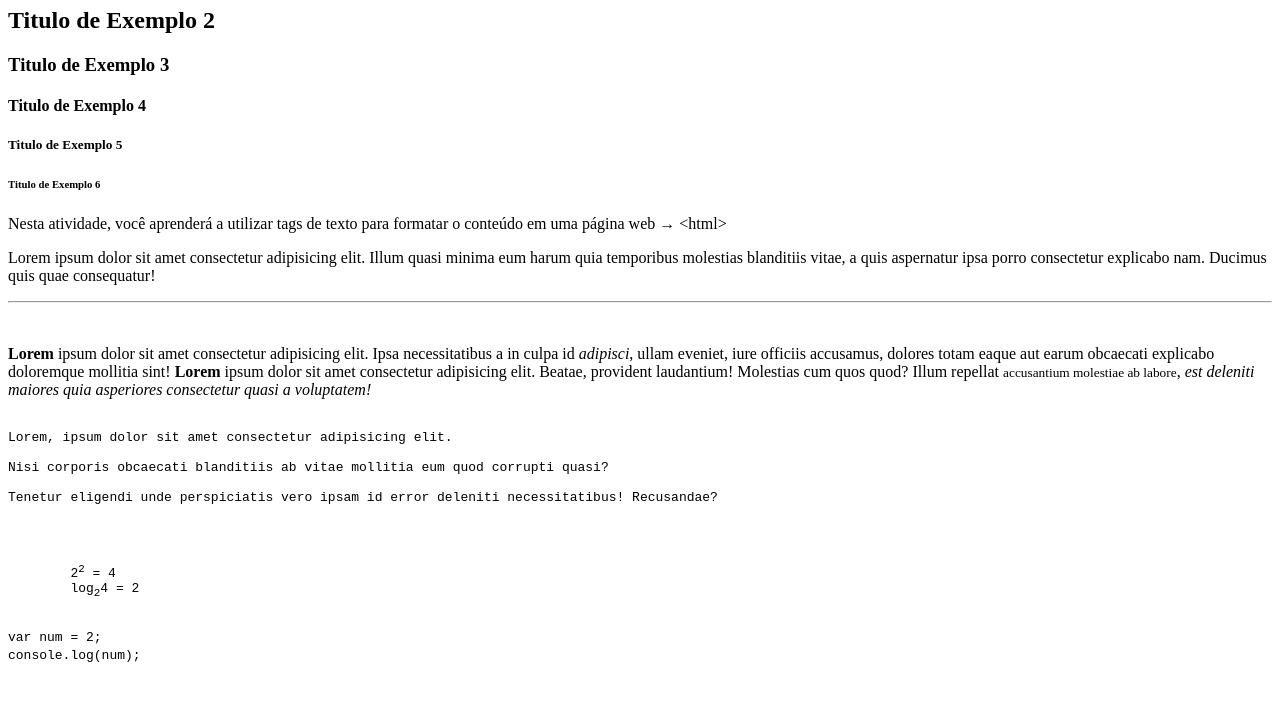
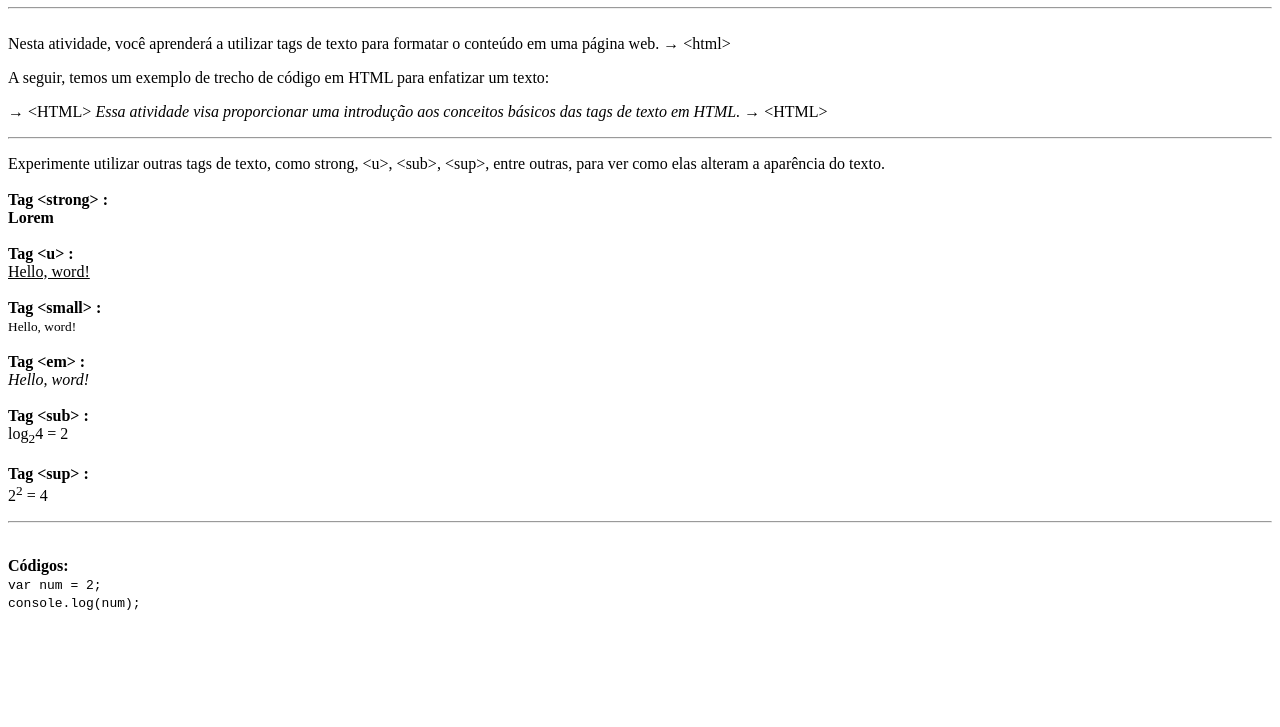
Before and after one commit to LucasTakamoto19/estudando-html, a plain HTML site: page aula-200623/index.html in a window 1280 px wide. Shown: the part 73-800 px from the top of the page. Drawn offline with Linux system fonts and the light colour scheme.

Commit message:
Modificado para atividade

```diff
--- a/aula-200623/index.html
+++ b/aula-200623/index.html
@@ -13,6 +13,8 @@ ALT + Z = Quebra a linha que ultrapassam a tela. -->
 <!-- <u> é um texto sublinhado -->
 
 
+
+
 <!DOCTYPE html>
 <html lang="pt-BR"> <!--tag de abertura-->
 <head> <!--Cabeça da página-->
@@ -24,74 +26,81 @@ ALT + Z = Quebra a linha que ultrapassam a tela. -->
     <title>Site de Exemplo</title>
 </head>
 <body> <!--Corpo da página-->
-    <p>
+    <p><!--Paragrafo-->
         <h1>
-            Titulo de Exemplo 1 <!--Titulo-->
+            Atividade - Tags de Texto <!--Titulo-->
         </h1>
 
-        <h2>
-            Titulo de Exemplo 2
-        </h2>
+        <hr><!--Horizontal row-->
 
-        <h3>
-            Titulo de Exemplo 3
-        </h3>
+        <br><!--Quebra de linha-->
 
-        <h4>
-            Titulo de Exemplo 4
-        </h4>
+        Nesta atividade, você aprenderá a utilizar tags de texto para formatar o conteúdo em uma página web.
 
-        <h5>
-            Titulo de Exemplo 5
-        </h5>
-
-        <h6>
-            Titulo de Exemplo 6
-        </h6>
-
-        Nesta atividade, você aprenderá a utilizar tags de texto para formatar o conteúdo em uma página web <!--Paragrafo-->
         &rarr; &lt;html&gt;
 
     </p>
-        Lorem ipsum dolor sit amet consectetur adipisicing elit. Illum quasi minima eum harum quia temporibus molestias blanditiis vitae, a quis aspernatur ipsa porro consectetur explicabo nam. Ducimus quis quae consequatur!
+        A seguir, temos um exemplo de trecho de código em HTML para enfatizar um texto:
     <p>
 
     </p>
 
+
     <p>
-        <hr> <!--Horizontal row-->
+        <!-- <b> é para deixar a palavra em negrito -->
+        <!-- <Strong> deixa em negrito e a palavra mais relevante -->
+        <!-- <i> é para deixar a palavra italico -->
+        <!-- <em> é para deixar em metalico mais relevante -->
+        <!-- <small> é para deixar textos pequenos -->
+        <!-- <pre> é um texto Pré formatado -->
+
+        &rarr; &lt;HTML&gt;
+
+        <em> Essa atividade visa proporcionar uma introdução aos conceitos básicos das tags de texto em HTML.</em>
+
+        &rarr; &lt;HTML&gt;
+
+        <hr>
 
 
-        <br> <!--Quebra de linha-->
     </p>
 
     <p>
-        <!-- b é para deixar a palavra em negrito -->
-        <!-- Strong deixa em negrito e a palavra mais relevante -->
-        <!-- i é para deixar a palavra italico -->
-        <!-- em é para deixar em metalico mais relevante -->
-        <!-- small é para deixar textos pequenos -->
-        <b>Lorem</b>  ipsum dolor sit amet consectetur adipisicing elit. Ipsa necessitatibus a in culpa id <i>adipisci</i>, ullam eveniet, iure officiis accusamus, dolores totam eaque aut earum obcaecati explicabo doloremque mollitia sint! <strong>Lorem</strong> ipsum dolor sit amet consectetur adipisicing elit. Beatae, provident laudantium! Molestias cum quos quod? Illum repellat <small>accusantium molestiae ab labore</small>, <em>est deleniti maiores quia asperiores consectetur quasi a voluptatem!</em>
+Experimente utilizar outras tags de texto, como strong, &lt;u&gt;, &lt;sub&gt;, &lt;sup&gt;, entre outras, para ver como elas alteram a aparência do texto. <br>
+
+<br><strong>Tag &lt;strong&gt; :</strong><br>
+
+<strong>Lorem</strong> <br>
+
+<br><strong>Tag &lt;u&gt; :</strong><br>
+
+<u>Hello, word!</u> <br>
+
+<br><strong>Tag &lt;small&gt; :</strong> <br>
+<small>Hello, word!</small> <br>
+
+<br><strong>Tag &lt;em&gt; :</strong> <br>
+<em>Hello, word!</em> <br>
+
+<br><strong> Tag &lt;sub&gt; :</strong><br>
+
+log<sub>2</sub>4 = 2 <br> <!-- Sub é subscrito -->
+
+<br><strong>Tag &lt;sup&gt; :</strong> <br> <!-- Sup é Sobrescrito -->
+2<sup>2</sup> = 4
+
+<hr>
     </p>
 
-    <pre> <!-- Um texto Pre formatado -->
-Lorem, ipsum dolor sit amet consectetur adipisicing elit.
+<p>
 
-Nisi corporis obcaecati blanditiis ab vitae mollitia eum quod corrupti quasi?
-
-Tenetur eligendi unde perspiciatis vero ipsam id error deleniti necessitatibus! Recusandae?
-    </pre>
-
-    <pre>
-        <!-- Sub é subscrito -->
-        <!-- Sup é Sobrescrito -->
-        2<sup>2</sup> = 4
-        log<sub>2</sub>4 = 2
-    </pre>
+    <br><strong>Códigos:</strong> <br>
 
     <code> <!-- Códigos-->
         var num = 2; <br>
         console.log(num); <br>
     </code>
+</p>
+
 </body>
 </html> <!--tag de fechamento-->
```
